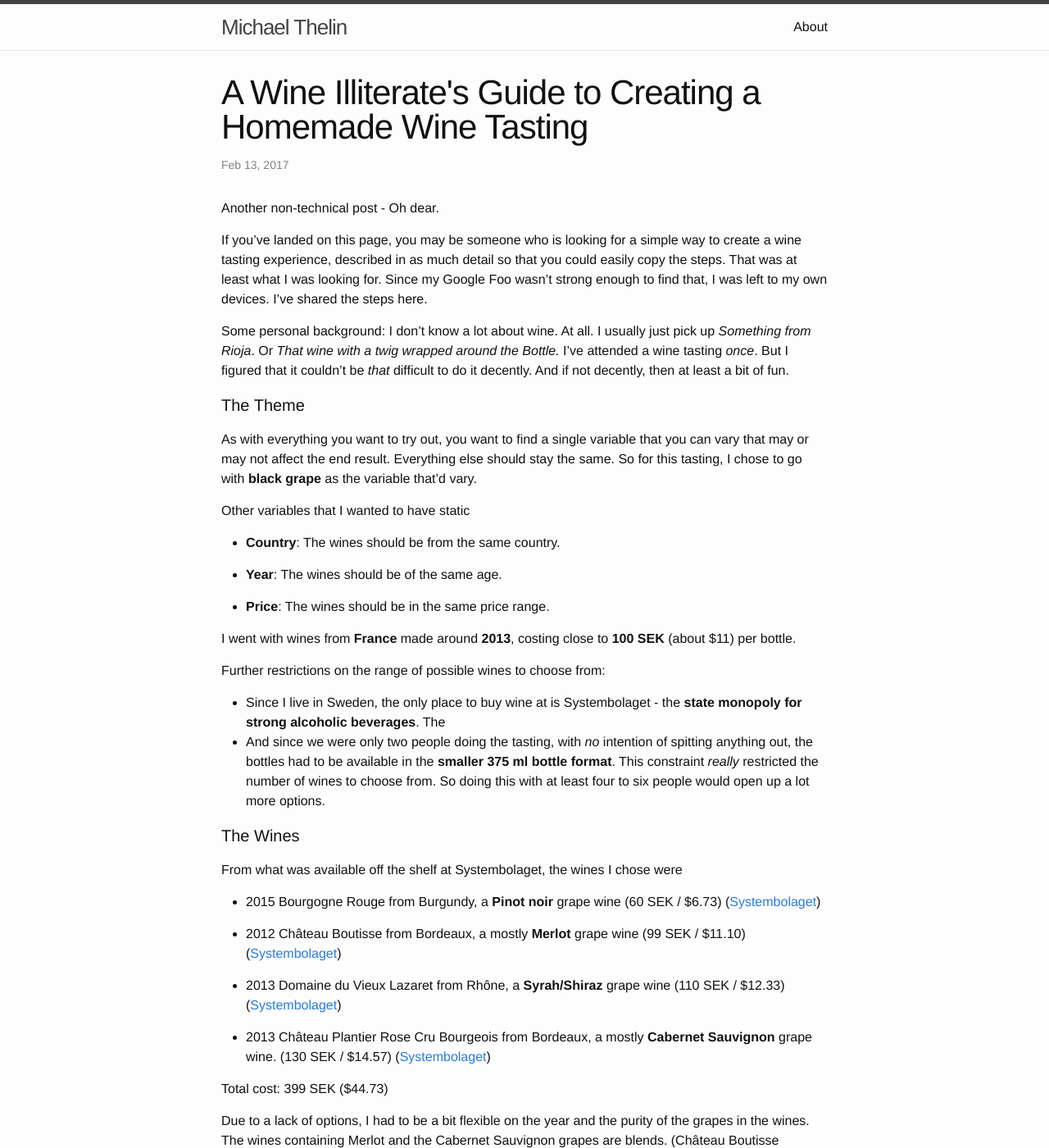
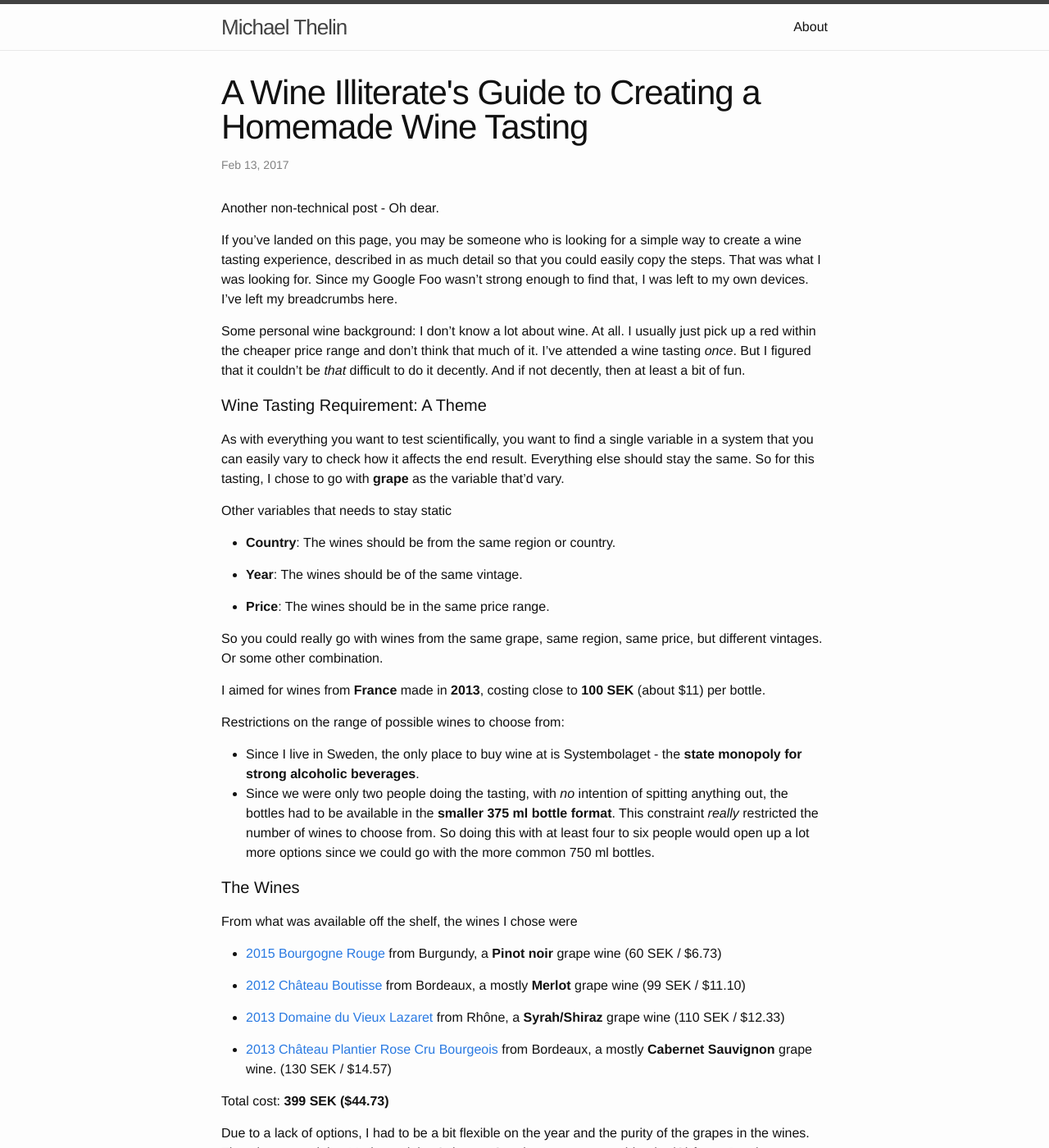
Before and after one commit to thelinmichael/thelinmichael.github.io, a Jekyll site: the page built from _posts/2017-02-13-winetasting.md, in a window 1280 px wide and 1400 px high. Shown: the whole window at 82% size. Built offline with Jekyll 4.4.1, drawn with Linux system fonts in a browser that asks for light colours; some of the changed text lies outside the part shown.

```diff
--- a/_posts/2017-02-13-winetasting.md
+++ b/_posts/2017-02-13-winetasting.md
@@ -8,45 +8,47 @@ excerpt: If you've landed on this page, you may be someone who is looking for a
 ---
 Another non-technical post - Oh dear.
 
-If you've landed on this page, you may be someone who is looking for a simple way to create a wine tasting experience, described in as much detail so that you could easily copy the steps. That was at least what I was looking for. Since my Google Foo wasn't strong enough to find that, I was left to my own devices. I've shared the steps here.
+If you've landed on this page, you may be someone who is looking for a simple way to create a wine tasting experience, described in as much detail so that you could easily copy the steps. That was what I was looking for. Since my Google Foo wasn't strong enough to find that, I was left to my own devices. I've left my breadcrumbs here.
 
-Some personal background: I don't know a lot about wine. At all. I usually just pick up _Something from Rioja_. Or _That wine with a twig wrapped around the Bottle._ I've attended a wine tasting _once_. But I figured that it couldn't be _that_ difficult to do it decently. And if not decently, then at least a bit of fun.
+Some personal wine background: I don't know a lot about wine. At all. I usually just pick up a red within the cheaper price range and don't think that much of it. I've attended a wine tasting _once_. But I figured that it couldn't be _that_ difficult to do it decently. And if not decently, then at least a bit of fun.
 
-#### The Theme
-As with everything you want to try out, you want to find a single variable that you can vary that may or may not affect the end result. Everything else should stay the same. So for this tasting, I chose to go with **black grape** as the variable that'd vary.
+#### Wine Tasting Requirement: A Theme
+As with everything you want to test scientifically, you want to find a single variable in a system that you can easily vary to check how it affects the end result.  Everything else should stay the same. So for this tasting, I chose to go with **grape** as the variable that'd vary.
 
-Other variables that I wanted to have static
+Other variables that needs to stay static
 
-- **Country**: The wines should be from the same country.
+- **Country**: The wines should be from the same region or country.
 
-- **Year**: The wines should be of the same age.
+- **Year**: The wines should be of the same vintage.
 
 - **Price**: The wines should be in the same price range.
 
-I went with wines from **France** made around **2013**, costing close to **100 SEK** (about $11) per bottle.
+So you could really go with wines from the same grape, same region, same price, but different vintages. Or some other combination.
 
-Further restrictions on the range of possible wines to choose from:
-- Since I live in Sweden, the only place to buy wine at is Systembolaget - the **state monopoly for strong alcoholic beverages**. The
-- And since we were only two people doing the tasting, with *no* intention of spitting anything out, the bottles had to be available in the **smaller 375 ml bottle format**. This constraint _really_ restricted the number of wines to choose from. So doing this with at least four to six people would open up a lot more options.
+I aimed for wines from **France** made in **2013**, costing close to **100 SEK** (about $11) per bottle.
+
+Restrictions on the range of possible wines to choose from:
+- Since I live in Sweden, the only place to buy wine at is Systembolaget - the **state monopoly for strong alcoholic beverages**.
+- Since we were only two people doing the tasting, with *no* intention of spitting anything out, the bottles had to be available in the **smaller 375 ml bottle format**. This constraint _really_ restricted the number of wines to choose from. So doing this with at least four to six people would open up a lot more options since we could go with the more common 750 ml bottles.
 
 #### The Wines
-From what was available off the shelf at Systembolaget, the wines I chose were
+From what was available off the shelf, the wines I chose were
 
-* 2015 Bourgogne Rouge from Burgundy, a **Pinot noir** grape wine (60 SEK / $6.73) ([Systembolaget](https://www.systembolaget.se/dryck/roda-viner/bourgogne-rouge-547502))
+* [2015 Bourgogne Rouge](https://www.systembolaget.se/dryck/roda-viner/bourgogne-rouge-547502) from Burgundy, a **Pinot noir** grape wine (60 SEK / $6.73)
 
-* 2012 Château Boutisse from Bordeaux, a mostly **Merlot** grape wine (99 SEK / $11.10) ([Systembolaget](https://www.systembolaget.se/dryck/roda-viner/chateau-boutisse-681302))
+* [2012 Château Boutisse]((https://www.systembolaget.se/dryck/roda-viner/chateau-boutisse-681302)) from Bordeaux, a mostly **Merlot** grape wine (99 SEK / $11.10)
 
-* 2013 Domaine du Vieux Lazaret from Rhône, a **Syrah/Shiraz** grape wine (110 SEK / $12.33) ([Systembolaget](https://www.systembolaget.se/dryck/roda-viner/domaine-du-vieux-lazaret-221102))
+* [2013 Domaine du Vieux Lazaret]((https://www.systembolaget.se/dryck/roda-viner/domaine-du-vieux-lazaret-221102)) from Rhône, a **Syrah/Shiraz** grape wine (110 SEK / $12.33)
 
-* 2013 Château Plantier Rose Cru Bourgeois from Bordeaux, a mostly **Cabernet Sauvignon** grape wine. (130 SEK / $14.57) ([Systembolaget](https://www.systembolaget.se/dryck/roda-viner/chateau-plantier-rose-362602))
+* [2013 Château Plantier Rose Cru Bourgeois](https://www.systembolaget.se/dryck/roda-viner/chateau-plantier-rose-362602) from Bordeaux, a mostly **Cabernet Sauvignon** grape wine. (130 SEK / $14.57)
 
-Total cost: 399 SEK ($44.73)
+Total cost: **399 SEK ($44.73)**
 
 Due to a lack of options, I had to be a bit flexible on the year and the purity of the grapes in the wines. The wines containing Merlot and the Cabernet Sauvignon grapes are blends. (Château Boutisse contains both Merlot and Cabernet Sauvignon grapes. Château Plantier Rose Cru Bourgeois contains 62% Cabernet Sauvignon, 30% Merlot, and 8% Petit Verdot.)
 
 #### The Tasting and the Challenge
 
-The common way to do a wine tasting is to tell people what they're drinking, but without saying too much about what they should taste like to not anchor their personal interpretation.
+A common way to do a wine tasting is to tell people what they're drinking. You might want to let people try it out without saying too much about the aroma and the taste to not anchor people's interpretation, and you could hold off on telling people the price of the wine until everyone has chosen their favourite.
 
 I wanted this tasting to have a bit of a challenge to it. (A presentation about the wines, wineyards, regions, and so on would've required way more authenticity as a wine expert than I could possibly acquire.)
 
@@ -63,7 +65,7 @@ Below is a brief and simplified cheat sheet that works for the wines listed abov
 | Syrah/Shiraz | Opaque purple-black. | Spicy, nuanced scent with hints of barrel, raspberries, strawberries, bay leaf, pepper and meat. | Full
 | Cabernet Sauvignon | Near opaque, but less than Syrah. Dark ruby colour.| Subtle, fruity aroma with clear  oak character, hints of black currants, coconut, plum, cedar, coffee and mint. | Full
 
-To assist her in identifying the correct smells, I had bought one **Reference Ingredient** for each wine.
+To assist her in identifying the correct smells, I had bought one **Reference ingredient** for each wine.
 
 | Wine | Grape | Reference Ingredient
 | -------- | ---- | ----
@@ -78,9 +80,7 @@ The Pinot Noir grape was easiest one to identify by its looks, and the Cabernet
 
 #### Things to do differently next time
 
-* **Different reference integredients.** Not sure which ingredient was the most useful to be honest - they were all really strong compared to the aroma coming from the wine and there was no immediate hit. The Cabernet Sauvignon was easily identifiable by just sharing that it's supposed to smell like oak.
-
-* **Avoiding blends**. I think you can have a lot of fun doing this with your date. However, having 3-4 people join the tasting opens up to a lot more wines to chose from. (It'd enable you to buy 750 ml bottles, of which there are a _lot more of_. Or just drink a lot more per person!) This way it'd be easier to stear clear of wines made out of multiple grapes.
+* **Different reference integredients.** Not sure which ingredient was the most useful - they were all really strong compared to the aroma coming from the wine and there was no immediate hit. The Cabernet Sauvignon was easily identifiable by just sharing that it's supposed to smell like oak.
 
 I can really recommend the [Wine Basics](http://winefolly.com/wine-basics-beginners-guide/) at Winefolly for other beginners. I'm a sucker for good infographics, and they've got a lot of them.
 
```
Also changed, not shown: _posts/2017-04-04-running-first-quarter copy.md (added, +16 -0 lines), _posts/2017-04-16-piedmont-italy.md (renamed from _posts/2017-04-04-running-first-quarter.md, +5 -3 lines).
